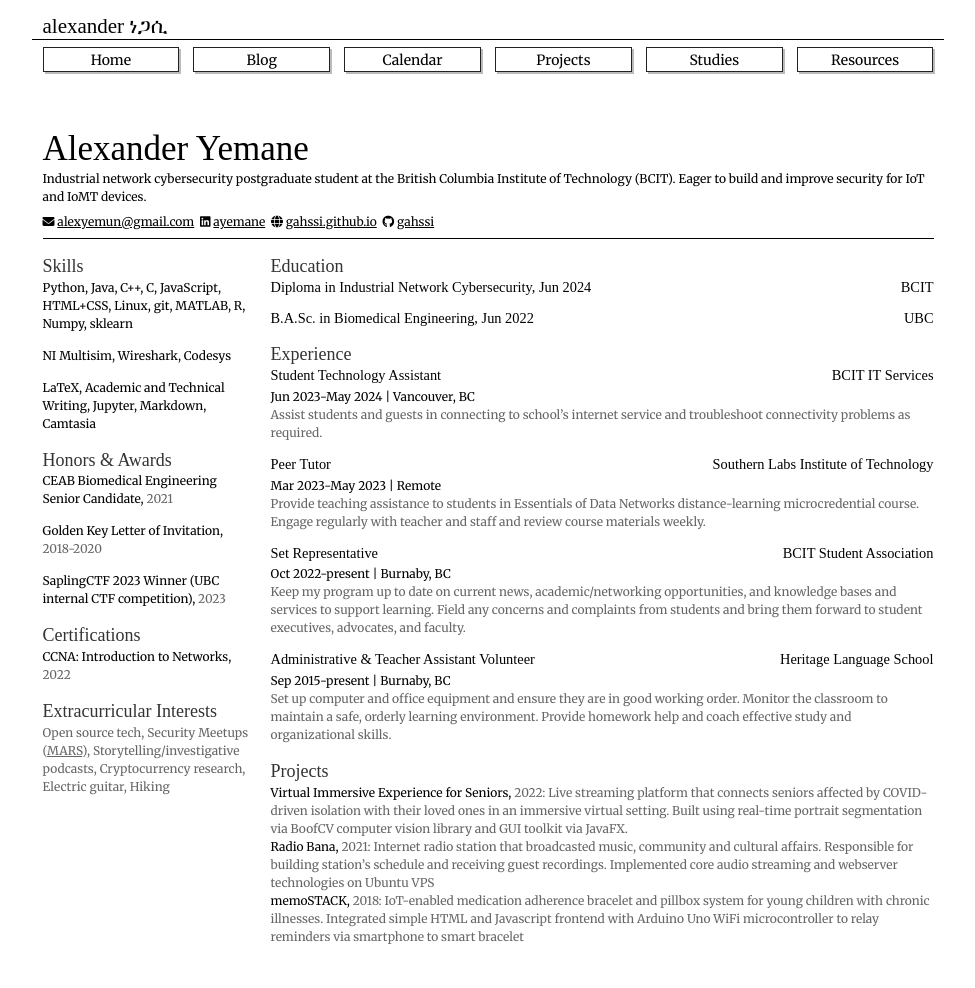
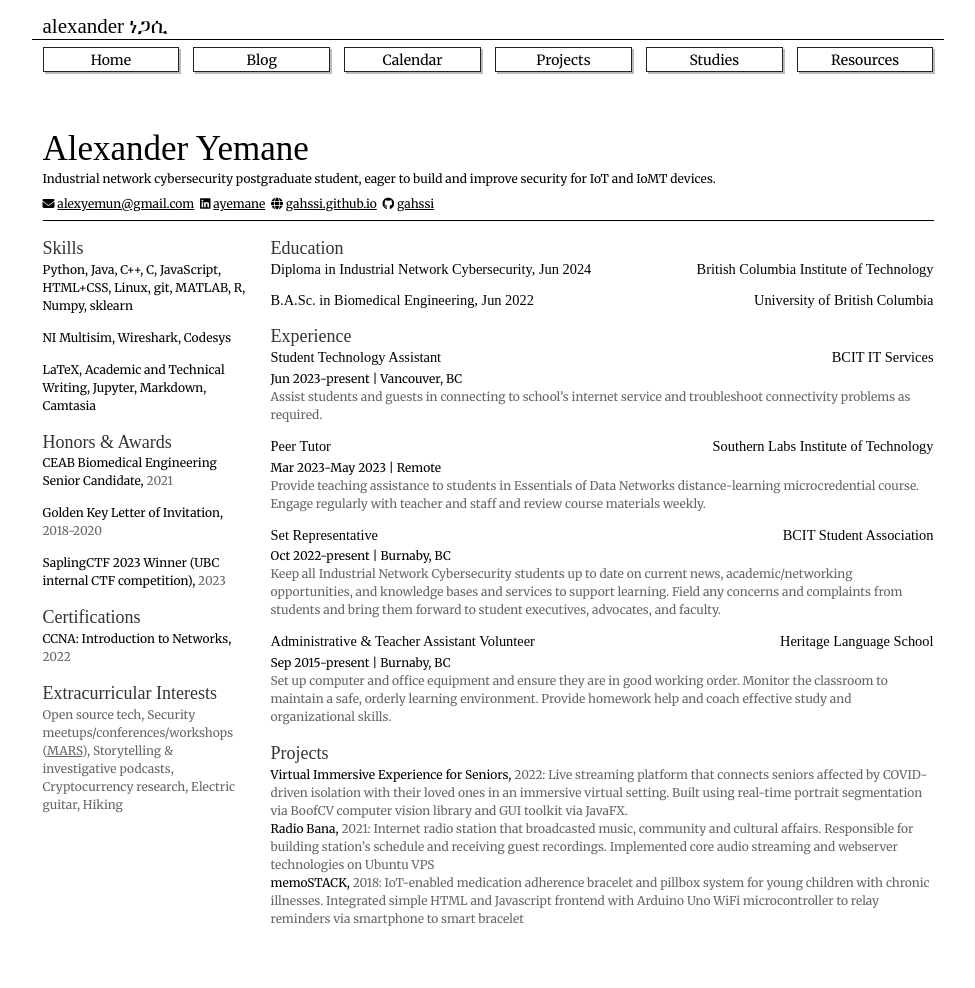
Before and after one commit to gahssi/gahssi.github.io, a Jekyll site: the page built from cv/index.html, in a window 1280 px wide. Shown: the whole page, without its empty margins (152-1127 px from the left). Built offline with Jekyll 4.4.1, drawn with Linux system fonts in a browser that asks for light colours; nearby versions of some CDN libraries; some web fonts are replaced.

Commit message:
More updates to personal info

```diff
--- a/_data/resume/education.yml
+++ b/_data/resume/education.yml
@@ -1,4 +1,4 @@
-- school: UBC
+- school: University of British Columbia
   degree: B.A.Sc.
   major: Biomedical Engineering
   start: Sep 2017
@@ -12,7 +12,7 @@
   - Data Structures and Algorithms
   - Machine Learning
   - Computer Vision
-- school: BCIT
+- school: British Columbia Institute of Technology
   degree: Diploma
   major: Industrial Network Cybersecurity
   start: Sep 2022
--- a/_data/resume/exp.yml
+++ b/_data/resume/exp.yml
@@ -3,7 +3,7 @@
   title: "Student Technology Assistant"
   location: "Vancouver, BC"
   start: "Jun 2023"
-  end: "May 2024"
+  end: "present"
   description: "Assist students and guests in connecting to school’s internet service and troubleshoot connectivity problems as required."
 - company: 'Southern Labs Institute of Technology'
   title: "Peer Tutor"
@@ -16,7 +16,7 @@
   location: 'Burnaby, BC'
   start: 'Oct 2022'
   end: 'present'
-  description: "Keep my program up to date on current news, academic/networking opportunities, and knowledge bases and services to support learning. Field any concerns and complaints from students and bring them forward to student executives, advocates, and faculty."
+  description: "Keep all Industrial Network Cybersecurity students up to date on current news, academic/networking opportunities, and knowledge bases and services to support learning. Field any concerns and complaints from students and bring them forward to student executives, advocates, and faculty."
 - company: 'Heritage Language School'
   title: 'Administrative & Teacher Assistant Volunteer'
   location: 'Burnaby, BC'
--- a/_data/resume/likes.yml
+++ b/_data/resume/likes.yml
@@ -1,6 +1,6 @@
 - Open source tech
-- Security Meetups (<a href="https://fourthplanet.ca/#about">MARS</a>)
-- Storytelling/investigative podcasts
+- Security meetups/conferences/workshops (<a href="https://fourthplanet.ca/#about">MARS</a>)
+- Storytelling & investigative podcasts
 - Cryptocurrency research
 - Electric guitar
 - Hiking
--- a/cv/index.html
+++ b/cv/index.html
@@ -110,7 +110,7 @@
 	and hardware performance simulation,
 	with an interest in the full stack of computing
 	from CPU registers to human-computer-interactions. -->
-		Industrial network cybersecurity postgraduate student at the British Columbia Institute of Technology (BCIT). Eager to build and
+		Industrial network cybersecurity postgraduate student, eager to build and
 		improve security for IoT and IoMT devices.
 	</p>
 	<p class="contact my-2">
```
